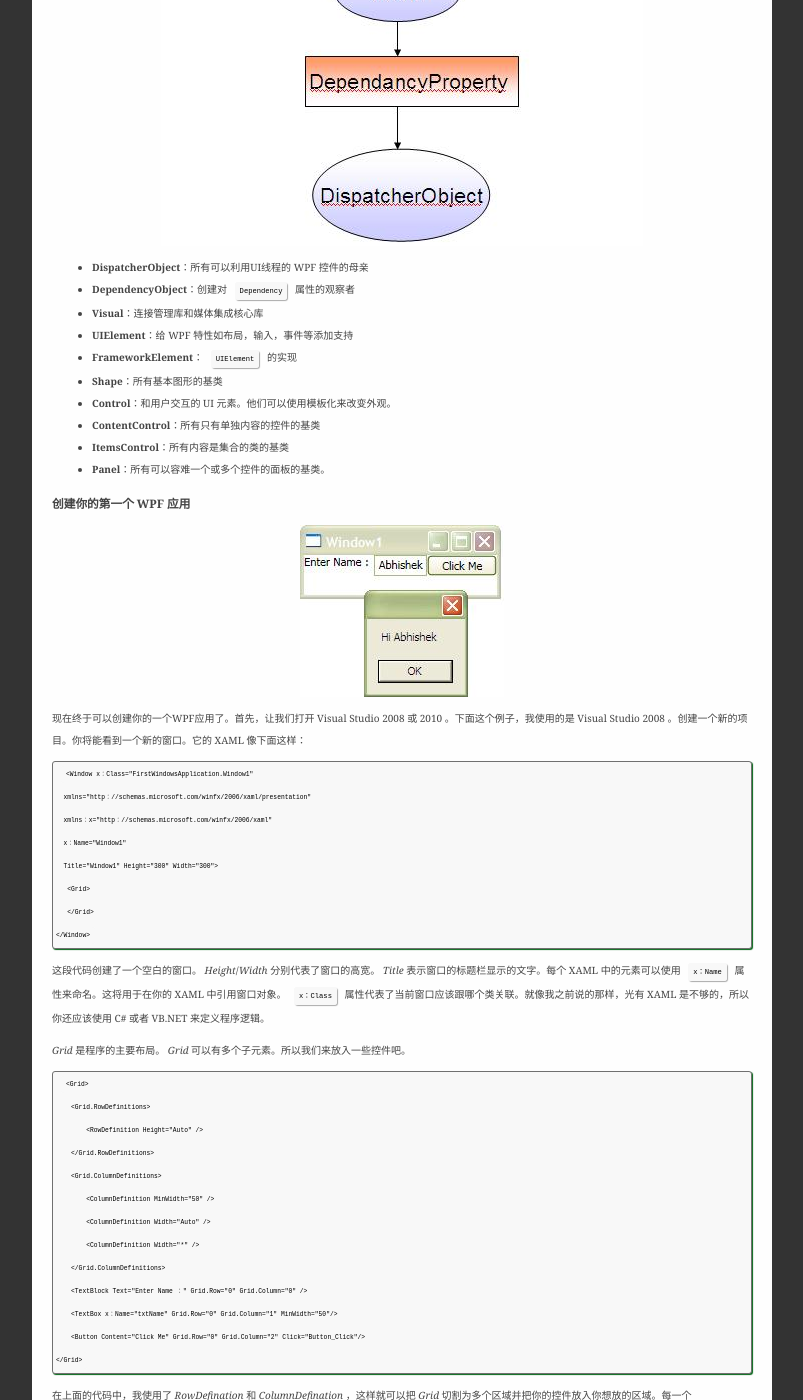
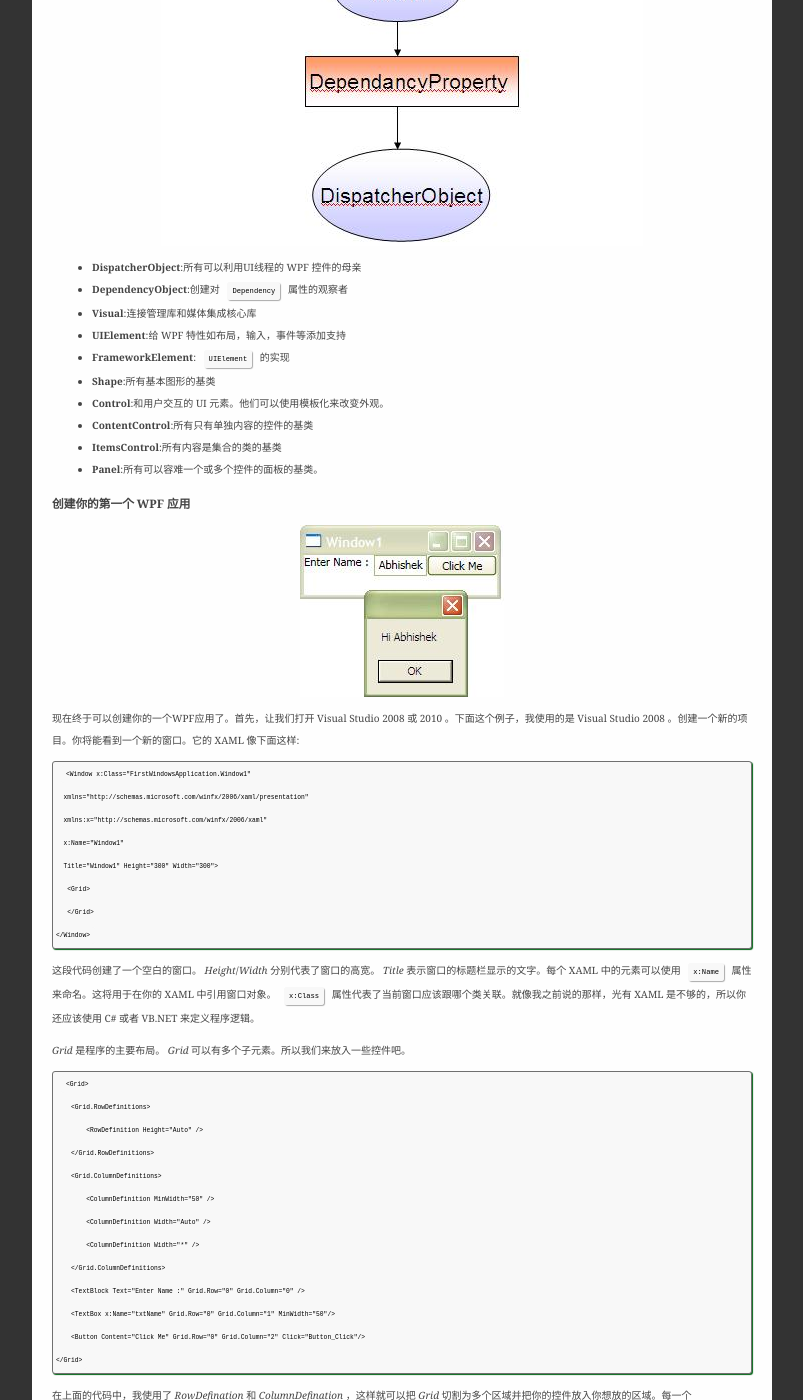
Before and after one commit to osrpt/osrpt.github.com, a Jekyll site: the page built from _posts/2014-04-02-WPF-Tutorial-Beginning.md, in a window 1280 px wide and 1400 px high, scrolled down 5920 px. Shown: the whole window, without its empty margins (238-1041 px from the left). Built offline with Jekyll 4.4.1, drawn with Linux system fonts in a browser that asks for light colours; Markdown is read by kramdown in place of the engine named in the settings; some of the changed text lies outside the part shown.

Commit message:
解决冒号问题

```diff
--- a/_posts/2014-04-02-WPF-Tutorial-Beginning.md
+++ b/_posts/2014-04-02-WPF-Tutorial-Beginning.md
@@ -1,6 +1,6 @@
 ---
 layout: post
-title: WPF教程（一）：入门[译]
+title: WPF教程（一）:入门[译]
 ---
 
 ###目录
@@ -9,7 +9,7 @@ title: WPF教程（一）：入门[译]
 * WPF 的特性
 * 什么是 XAML ？
 * WPF结构
-* 在继续前你必须知道的几件事：
+* 在继续前你必须知道的几件事:
     + 什么是 Dispatcher 和线程关联？
     + 什么是虚拟树和逻辑树？
     + 为什么使用路由事件？
@@ -22,27 +22,27 @@ title: WPF教程（一）：入门[译]
 ###概要
 在我使用了半年多 WPF 后，是时候写点关于 WPF 基础方面的东西了。我发表了一系列针对具体问题的文章。现在是到了让大家明白为什么说WPF是一款在界面开发上带来革命的产品了。
 
-本文针对初级-中级程序员，所以我尽量给出一些基础的示例。下面是该系列其他的文章的链接，方便大家查看：
+本文针对初级-中级程序员，所以我尽量给出一些基础的示例。下面是该系列其他的文章的链接，方便大家查看:
 
-* [WPF教程（一）：入门 [^]](http：//sibo.me/2014/04/02/WPF-Tutorial-Beginning.html)
-* [WPF教程（二）：布局，容器和布局转换 [^]](http：//sibo.me/2014/04/08/WPF-Tutorial-Layout-Panels-Containers-Layout-Trans.html)
-* [WPF教程（三）：有趣的边框和画刷 [^]](http：//sibo.me/2014/04/12/WPF-Tutorial-Fun-with-Border-Brush.html)
-* [WPF教程（四）：类型转换器和标记扩展 [^]](http：//sibo.me/2014/04/16/WPF-Tutorial-TypeConverter-Markup-Extension.html)
-* [WPF教程（五）：依赖属性 [^]](http：//sibo.me/2014/04/19/WPF-Tutorial-Dependency-Property.html)
-* [WPF Tutorial - Concept Binding [^]](http：//www.codeproject.com/KB/WPF/wpf6.aspx)
-* [WPF Tutorial - Styles, Triggers & Animation [^]](http：//www.codeproject.com/KB/WPF/wpf7.aspx)
+* [WPF教程（一）:入门 [^]](http://sibo.me/2014/04/02/WPF-Tutorial-Beginning.html)
+* [WPF教程（二）:布局，容器和布局转换 [^]](http://sibo.me/2014/04/08/WPF-Tutorial-Layout-Panels-Containers-Layout-Trans.html)
+* [WPF教程（三）:有趣的边框和画刷 [^]](http://sibo.me/2014/04/12/WPF-Tutorial-Fun-with-Border-Brush.html)
+* [WPF教程（四）:类型转换器和标记扩展 [^]](http://sibo.me/2014/04/16/WPF-Tutorial-TypeConverter-Markup-Extension.html)
+* [WPF教程（五）:依赖属性 [^]](http://sibo.me/2014/04/19/WPF-Tutorial-Dependency-Property.html)
+* [WPF Tutorial - Concept Binding [^]](http://www.codeproject.com/KB/WPF/wpf6.aspx)
+* [WPF Tutorial - Styles, Triggers & Animation [^]](http://www.codeproject.com/KB/WPF/wpf7.aspx)
 
 ###WPF 介绍
 ![wpf](/images/post/wpf1/wpf.jpg)
-就像名字表示的那样（WPF：Windows Presentation Foundation 直译为 Windows 图像基础），WPF是在 .NET Framework 3.0 引进的一个新框架，包含了很多可以更快速和方便地编写程序的类库。它使用了 Direct3D 技术来呈现界面。由于充分利用了机器硬件的优势，所以界面更加平滑。如果只能使用传统的 GDI 技术，就不能使用如此多的高级图形特性，所以 Windows Form 经常是效率低下的。另外： Windows Form 使用了操作系统原生的组件来创建程序，这样极大地限制了开发人员的自定义能力。 WPF 组件实际上是画在屏幕上的，所以在有必要的时候可以非常方便地进行自定义。
+就像名字表示的那样（WPF:Windows Presentation Foundation 直译为 Windows 图像基础），WPF是在 .NET Framework 3.0 引进的一个新框架，包含了很多可以更快速和方便地编写程序的类库。它使用了 Direct3D 技术来呈现界面。由于充分利用了机器硬件的优势，所以界面更加平滑。如果只能使用传统的 GDI 技术，就不能使用如此多的高级图形特性，所以 Windows Form 经常是效率低下的。另外: Windows Form 使用了操作系统原生的组件来创建程序，这样极大地限制了开发人员的自定义能力。 WPF 组件实际上是画在屏幕上的，所以在有必要的时候可以非常方便地进行自定义。
 
 ###WPF 特性
-WPF 带来了非常多的高级特性，下面我们来看一些：
+WPF 带来了非常多的高级特性，下面我们来看一些:
 
 ####设备独立的像素控制（DPI）
 WPF 引入了对程序的 DPI 设置。对一个窗口来说，计算屏幕上的每一英寸能容纳多少像素是非常重要的。这个通常依赖操作系统和硬件支持。任何用户都可以很容易地修改这些设置，这样导致了程序看起来非常丑陋。 Windows Form 程序使用 DPI 来控制程序的像素，每个控件都可以改变它的尺寸和外观。
 
-WPF 独立于 DPI 的设置。下面我们来看一个示例：
+WPF 独立于 DPI 的设置。下面我们来看一个示例:
 
 ![WPFDPI](/images/post/wpf1/WPFDPI.JPG)
 
@@ -51,7 +51,7 @@ WPF 独立于 DPI 的设置。下面我们来看一个示例：
 WPF 使用了基于密度的方法，意思就是如果像素密度修改了，元素也会自动调整，这就是 DIP （依赖设备）。如上图中看到的那样，如果 DPI 变高，盒子将使用更多的像素来保持同样的大小。
 
 ####内置的对图形和动画的支持
-WPF 程序使用 DirectX 进行渲染，这是一种主要用来支持图形显示和动画能力的技术。一些独立的类库用来进行图形和动画处理。画出来的图形都是矢量的并且面向对象的。意思就是：如果在 WPF 中画一个矩形，可以很容易地从程序中通过持有的引用把这个矩形给移除掉。在传统的 Windows 程序中，一旦你画了一个矩形，你就不能再单独选中这个矩形了。 WPF 使用的方式与传统的方式有非常大的差异。我们将在文章的后面更详细地讨论图形和动画。
+WPF 程序使用 DirectX 进行渲染，这是一种主要用来支持图形显示和动画能力的技术。一些独立的类库用来进行图形和动画处理。画出来的图形都是矢量的并且面向对象的。意思就是:如果在 WPF 中画一个矩形，可以很容易地从程序中通过持有的引用把这个矩形给移除掉。在传统的 Windows 程序中，一旦你画了一个矩形，你就不能再单独选中这个矩形了。 WPF 使用的方式与传统的方式有非常大的差异。我们将在文章的后面更详细地讨论图形和动画。
 
 ####重新定义了风格和控件模板
 除了图形和动画功能， WPF 带来了极其灵活的风格和模板定义。如果你了解 CSS 技术，你应该知道样式是一个规定组件如何呈现的定义集合。如果是传统的 Windows Form 程序，风格设置被紧紧地绑定在每一个组件上，你必须要为每一个控件单独定义颜色，风格等。当使用 WPF ，风格文件是完全独立于 UI 组件的，一旦你定义了一种风格，你很简单地就可以把它用在元素上。
@@ -59,7 +59,7 @@ WPF 程序使用 DirectX 进行渲染，这是一种主要用来支持图形显
 我们经常使用多个基本的控件来构成组件。 WPF 引入了一种新的模板机制可以让我们用来重新定义组件。举个例子，你定义了一个有一个矩形框和一个标题的复选框 。使用 WPF 的模板，你可以重新定义将单选框放入到复选框中，这样就是圆形的选择按钮而不是矩形的。非常有意思。我们将在后文单独使用一节来讲解风格和模板。
 
 ####每个控件都是基于资源的
-另外一个重要的特性是： WPF 是基于资源的。在传统的 Windows Form 程序中，定义风格是非常复杂的。如果你有 1000 个按钮，你想让每一个按钮都是金色的，你不得不创建 1000 个 Color 对象并应用到每一个按钮上，这样将导致很大的资源消耗。
+另外一个重要的特性是: WPF 是基于资源的。在传统的 Windows Form 程序中，定义风格是非常复杂的。如果你有 1000 个按钮，你想让每一个按钮都是金色的，你不得不创建 1000 个 Color 对象并应用到每一个按钮上，这样将导致很大的资源消耗。
 
 在 WPF 中，可以存储每一个风格，控件，动画甚至对象为资源。这些资源只有在程序启动的时候会初始化一遍，然后就可以使用到组件上。你可以把这些资源维护到一个单独的叫做资源字典的文件中，这样整个程序都可以使用。所以 WPF 程序可以很好的应用主题。
 
@@ -106,7 +106,7 @@ XAML 一般用于定义 UI 界面的布局，包括元素和静态的视觉方
 
 ####什么是调度员和线程关联？
 
-当 WPF 程序启动时，它实际上自动创建了两个线程。一个是呈现线程，对程序员来说是不可见的，所以你不能直接在程序中操作呈现线程。另外一个是调度线程，始终持有所有的 UI 元素。换句话说，你可以认为 `Dispatcher` 实际上就是把所有UI元素绑定到WPF程序中的UI线程。相反的，WPF要求所有的UI元素应该绑定到 `Dispatcher` 线程，这就叫做线程关联。所以，你不能改变其他线程在 `Dispatcher` 线程上创建的元素，因此它遵循同样的基于 Win32 的 API 。这样它允许你能够把任何 WPF 组件转换为基础 API 的窗口句柄来进行内部操作。[了解更多](http：//www.abhisheksur.com/2010/12/win32-handle-hwnd-wpf-objects-note.html)
+当 WPF 程序启动时，它实际上自动创建了两个线程。一个是呈现线程，对程序员来说是不可见的，所以你不能直接在程序中操作呈现线程。另外一个是调度线程，始终持有所有的 UI 元素。换句话说，你可以认为 `Dispatcher` 实际上就是把所有UI元素绑定到WPF程序中的UI线程。相反的，WPF要求所有的UI元素应该绑定到 `Dispatcher` 线程，这就叫做线程关联。所以，你不能改变其他线程在 `Dispatcher` 线程上创建的元素，因此它遵循同样的基于 Win32 的 API 。这样它允许你能够把任何 WPF 组件转换为基础 API 的窗口句柄来进行内部操作。[了解更多](http://www.abhisheksur.com/2010/12/win32-handle-hwnd-wpf-objects-note.html)
 
 `Dispatcher` 是一个持有线程管理的类。它实际上是一个所有元素都关连的有限消息循环。每一个 `UIElement` 都是派生自 `DispatcherObject` —— 定义了一个指向 UI 线程的 `Dispatcher` 属性。这样从其他的任何线程，如果你想调用或访问UI组件，你应该调用 `Dispatcher` 线程。 `DispatcherObject` 有两个主要的指责，检查和验证线程是否调用了这个对象。
 
@@ -126,29 +126,29 @@ XAML 一般用于定义 UI 界面的布局，包括元素和静态的视觉方
 
 当一个被注册的路由事件被触发，它会在可视化树上通过冒泡或隧道一个接一个地通知所有注册了路由事件的方法。
 
-为了区分它们， WPF 使用 `Preview***` 这样的风格命名隧道事件，使用只有 `***` 来命名冒泡事件。举个例子： `IsPreviewMouseDown` 事件通过隧道传播整个可视化树，而 `MouseDown` 事件使用冒泡的方式。意思就是： 发生 Mounse Down 事件时，监听 `IsPreviewMouseDown` 事件的，最外层的元素最先被调用，监听 `MouseDown` 事件的，最里面的元素最先被调用。
+为了区分它们， WPF 使用 `Preview***` 这样的风格命名隧道事件，使用只有 `***` 来命名冒泡事件。举个例子: `IsPreviewMouseDown` 事件通过隧道传播整个可视化树，而 `MouseDown` 事件使用冒泡的方式。意思就是: 发生 Mounse Down 事件时，监听 `IsPreviewMouseDown` 事件的，最外层的元素最先被调用，监听 `MouseDown` 事件的，最里面的元素最先被调用。
 
 ####为什么使用依赖对象？
-每个 WPF 控件都派生自 `DependencyObject` 。依赖对象是 WPF 新引入的支持依赖属性的属性系统。每个对象都是从 `DependecyObject` 继承的，这样每个对象都可以使用 WPF 内置的很多特性：比如 `EventTriggers` , `PropertyBindings` 和 `Animations` 等。
+每个 WPF 控件都派生自 `DependencyObject` 。依赖对象是 WPF 新引入的支持依赖属性的属性系统。每个对象都是从 `DependecyObject` 继承的，这样每个对象都可以使用 WPF 内置的很多特性:比如 `EventTriggers` , `PropertyBindings` 和 `Animations` 等。
 
-每个 `DependencyObject` 都有一个观察者 `Observer` 或者列表 `List` 并且声明了3个方法： `ClearValue` ， `SetValue` 和 `GetValue` 用来添加，编辑或移除这些属性。这样依赖属性只在你使用 `SetValue` 设置值的时候才创建，从而节约了资源。我们将在这个系列的其他文章中详细讨论依赖属性。
+每个 `DependencyObject` 都有一个观察者 `Observer` 或者列表 `List` 并且声明了3个方法: `ClearValue` ， `SetValue` 和 `GetValue` 用来添加，编辑或移除这些属性。这样依赖属性只在你使用 `SetValue` 设置值的时候才创建，从而节约了资源。我们将在这个系列的其他文章中详细讨论依赖属性。
 
 ####WPF中的硬件加速和图形呈现
 
-另外一件你需要知道的事是 WPF 中图形是如何呈现的。事实上 WPF 的渲染会通过判断系统支持多少硬件加速来自动调整。图形渲染检测合适的层级输出相应的渲染。对硬件渲染，下面是一些非常有影响的方面：
+另外一件你需要知道的事是 WPF 中图形是如何呈现的。事实上 WPF 的渲染会通过判断系统支持多少硬件加速来自动调整。图形渲染检测合适的层级输出相应的渲染。对硬件渲染，下面是一些非常有影响的方面:
 
-1. **Video RAM**：这个决定了程序用来呈现输出可以使用的缓冲区大小。
-2. **Pixel Shader**：这是一个用来计算每个像素影响的图形工具。
-3. **Vertex Shader**：这个是用来对输出进行数学计算的图形处理工具。他们用于对3D环境添加特殊的效果。
-4. **MultiTexture Blending**：这是一种允许你把多个纹理添加到统一个对象上的特殊方式。
+1. **Video RAM**:这个决定了程序用来呈现输出可以使用的缓冲区大小。
+2. **Pixel Shader**:这是一个用来计算每个像素影响的图形工具。
+3. **Vertex Shader**:这个是用来对输出进行数学计算的图形处理工具。他们用于对3D环境添加特殊的效果。
+4. **MultiTexture Blending**:这是一种允许你把多个纹理添加到统一个对象上的特殊方式。
 
 现在WPF呈现引擎确定了对当前应用适合使用的呈现层级，并且自动使用。
 
-1. **TIER 0**：没有硬件加速，所有的都是通过软件来实现。任何版本的 DirectX 9 及更低的版本支持这种输出方式。
-2. **TIER 1**：部分硬件支持，部分软件支持。如果你使用 Directx9 或更高的版本，你可能使用这一层级。
-3. **TIER 2**：全硬件加速。 Directx9 及以上可以渲染这种输出。
+1. **TIER 0**:没有硬件加速，所有的都是通过软件来实现。任何版本的 DirectX 9 及更低的版本支持这种输出方式。
+2. **TIER 1**:部分硬件支持，部分软件支持。如果你使用 Directx9 或更高的版本，你可能使用这一层级。
+3. **TIER 2**:全硬件加速。 Directx9 及以上可以渲染这种输出。
 
-[了解更多](http：//msdn.microsoft.com/en-us/library/ms742196.aspx)
+[了解更多](http://msdn.microsoft.com/en-us/library/ms742196.aspx)
 
 ###对象层次
 
@@ -156,33 +156,33 @@ WPF 控件中有非常多的对象。我们在图中一个一个地讨论。（
 
 ![WPFClassHierarchy.JPG](/images/post/wpf1/WPFClassHierarchy.JPG)
 
-+ **DispatcherObject**：所有可以利用UI线程的 WPF 控件的母亲
-+ **DependencyObject**：创建对 `Dependency` 属性的观察者
-+ **Visual**：连接管理库和媒体集成核心库
-+ **UIElement**：给 WPF 特性如布局，输入，事件等添加支持
-+ **FrameworkElement**： `UIElement` 的实现
-+ **Shape**：所有基本图形的基类
-+ **Control**：和用户交互的 UI 元素。他们可以使用模板化来改变外观。
-+ **ContentControl**：所有只有单独内容的控件的基类
-+ **ItemsControl**：所有内容是集合的类的基类
-+ **Panel**：所有可以容难一个或多个控件的面板的基类。
++ **DispatcherObject**:所有可以利用UI线程的 WPF 控件的母亲
++ **DependencyObject**:创建对 `Dependency` 属性的观察者
++ **Visual**:连接管理库和媒体集成核心库
++ **UIElement**:给 WPF 特性如布局，输入，事件等添加支持
++ **FrameworkElement**: `UIElement` 的实现
++ **Shape**:所有基本图形的基类
++ **Control**:和用户交互的 UI 元素。他们可以使用模板化来改变外观。
++ **ContentControl**:所有只有单独内容的控件的基类
++ **ItemsControl**:所有内容是集合的类的基类
++ **Panel**:所有可以容难一个或多个控件的面板的基类。
 
 ###创建你的第一个 WPF 应用
 
 ![WPFSimpleApp.JPG](/images/post/wpf1/WPFSimpleApp.JPG)
 
-现在终于可以创建你的一个WPF应用了。首先，让我们打开 Visual Studio 2008 或 2010 。下面这个例子，我使用的是 Visual Studio 2008 。创建一个新的项目。你将能看到一个新的窗口。它的 XAML 像下面这样：
+现在终于可以创建你的一个WPF应用了。首先，让我们打开 Visual Studio 2008 或 2010 。下面这个例子，我使用的是 Visual Studio 2008 。创建一个新的项目。你将能看到一个新的窗口。它的 XAML 像下面这样:
 
-    <Window x：Class="FirstWindowsApplication.Window1"
-      xmlns="http：//schemas.microsoft.com/winfx/2006/xaml/presentation"
-      xmlns：x="http：//schemas.microsoft.com/winfx/2006/xaml"
-      x：Name="Window1"
+    <Window x:Class="FirstWindowsApplication.Window1"
+      xmlns="http://schemas.microsoft.com/winfx/2006/xaml/presentation"
+      xmlns:x="http://schemas.microsoft.com/winfx/2006/xaml"
+      x:Name="Window1"
       Title="Window1" Height="300" Width="300">
        <Grid>
        </Grid>
     </Window>
 
-这段代码创建了一个空白的窗口。 *Height*/*Width* 分别代表了窗口的高宽。 *Title* 表示窗口的标题栏显示的文字。每个 XAML 中的元素可以使用 `x：Name` 属性来命名。这将用于在你的 XAML 中引用窗口对象。 `x：Class` 属性代表了当前窗口应该跟哪个类关联。就像我之前说的那样，光有 XAML 是不够的，所以你还应该使用 C# 或者 VB.NET 来定义程序逻辑。
+这段代码创建了一个空白的窗口。 *Height*/*Width* 分别代表了窗口的高宽。 *Title* 表示窗口的标题栏显示的文字。每个 XAML 中的元素可以使用 `x:Name` 属性来命名。这将用于在你的 XAML 中引用窗口对象。 `x:Class` 属性代表了当前窗口应该跟哪个类关联。就像我之前说的那样，光有 XAML 是不够的，所以你还应该使用 C# 或者 VB.NET 来定义程序逻辑。
 
 *Grid* 是程序的主要布局。 *Grid* 可以有多个子元素。所以我们来放入一些控件吧。
 
@@ -195,19 +195,19 @@ WPF 控件中有非常多的对象。我们在图中一个一个地讨论。（
             <ColumnDefinition Width="Auto" />
             <ColumnDefinition Width="*" />
         </Grid.ColumnDefinitions>
-        <TextBlock Text="Enter Name ：" Grid.Row="0" Grid.Column="0" />
-        <TextBox x：Name="txtName" Grid.Row="0" Grid.Column="1" MinWidth="50"/>
+        <TextBlock Text="Enter Name :" Grid.Row="0" Grid.Column="0" />
+        <TextBox x:Name="txtName" Grid.Row="0" Grid.Column="1" MinWidth="50"/>
         <Button Content="Click Me" Grid.Row="0" Grid.Column="2" Click="Button_Click"/>
     </Grid>
 
-在上面的代码中，我使用了 *RowDefination* 和 *ColumnDefination* ，这样就可以把 *Grid* 切割为多个区域并把你的控件放入你想放的区域。每一个 *RowDefinition* 和 *ColumnDefination* 你都可以单独定义 *Height* 和 *Width* 。在这里，我使用了 `50` ， `Auto` 和 `*` 作为宽度。 `Auto` 表示在定义控件的时候自动调整大小。 `*` 表示他可以占用剩下的空间。这样，你将发现按钮拉伸占用了它找到的所有空间。在后台代码中，我放了一个 `MessageBox` 来显示 `TextBox` 中的内容：
+在上面的代码中，我使用了 *RowDefination* 和 *ColumnDefination* ，这样就可以把 *Grid* 切割为多个区域并把你的控件放入你想放的区域。每一个 *RowDefinition* 和 *ColumnDefination* 你都可以单独定义 *Height* 和 *Width* 。在这里，我使用了 `50` ， `Auto` 和 `*` 作为宽度。 `Auto` 表示在定义控件的时候自动调整大小。 `*` 表示他可以占用剩下的空间。这样，你将发现按钮拉伸占用了它找到的所有空间。在后台代码中，我放了一个 `MessageBox` 来显示 `TextBox` 中的内容:
 
     private void Button_Click(object sender, RoutedEventArgs e)
     {
         MessageBox.Show(string.Format("Hi {0}", this.txtName.Text));
     }
 
-这样，你就可以看到你的名字被显示出来了。很有趣吧。：)
+这样，你就可以看到你的名字被显示出来了。很有趣吧。:)
 
 如果你花了一点时间注意观察 XAML ，你可能想知道我怎么可以在其他控件中定义 `Grid` 的属性。比如我在每一个控件中定义了 `Grid.Row = 0` 。这是由于使用了依赖属性。这是WPF引入的一个新的特性。我们将在后面详细讨论。
 
@@ -217,7 +217,7 @@ WPF 控件中有非常多的对象。我们在图中一个一个地讨论。（
 
 ###版权
 
-这篇文章包括源代码和文件，受到 [The Code Project Open License (CPOL)](http：//www.codeproject.com/info/cpol10.aspx) 版权协议的保护。
+这篇文章包括源代码和文件，受到 [The Code Project Open License (CPOL)](http://www.codeproject.com/info/cpol10.aspx) 版权协议的保护。
 
 ###作者信息
 
```
Also changed, not shown: other parts of _posts/2014-04-02-WPF-Tutorial-Beginning.md (+12 -12 lines).
